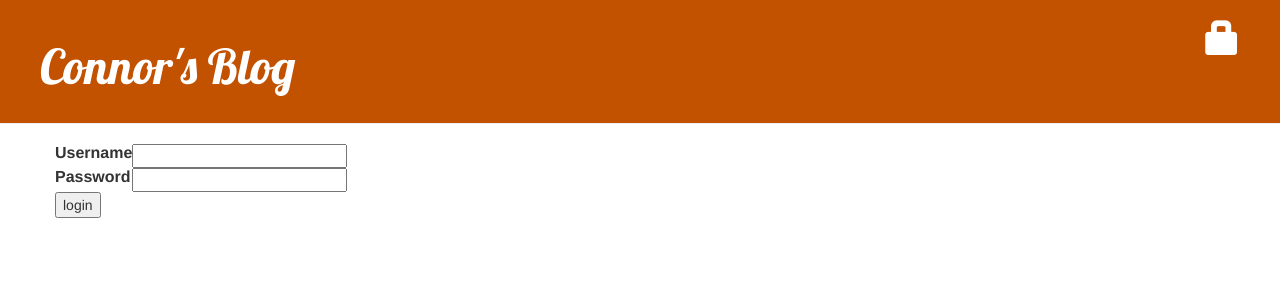
After one commit to klineconnor/my-first-blog, a Django app: template blog/templates/registration/login.html in a window 1280 px wide. The commit adds this page. Shown: the top 300 px of the page. Run offline with Django 3.2, Linux system fonts and the light colour scheme; the template is opened without the code that fills it, so the values that code supplies are empty, except form fields; tables that the repository leaves empty hold one stand-in row (values such as "Sample post"); form fields are guessed from the names that the template uses; some libraries are stand-ins or nearby versions.

Commit message:
Added secruity to pages and a login and logout page

```diff
--- a/blog/templates/blog/base.html
+++ b/blog/templates/blog/base.html
@@ -12,6 +12,9 @@
             {% if user.is_authenticated %}
                 <a href="{% url 'post_new' %}" class="top-menu"><span class="glyphicon-plus"></span></a>
                 <a href="{% url 'post_draft_list' %}" class="top-menu"><span class="glyphicon glyphicon-edit"></span></a>
+                <p class="top-menu">Hello {{ user.username }} <small>(<a href="{% url 'logout' %}">Log out</a>)</small></p>
+            {% else %}
+                <a href="{% url 'login' %}" class="top-menu"><span class="glyphicon glyphicon-lock"></span></a>
             {% endif %}
             <h1><a href="/">Connor's Blog</a></h1>
         </div>
--- /dev/null
+++ b/blog/templates/registration/login.html
@@ -0,0 +1,24 @@
+{% extends "blog/base.html" %}
+
+{% block content %}
+    {% if form.errors %}
+        <p>Your username and password didn't match. Please try again.</p>
+    {% endif %}
+
+    <form method="post" action="{% url 'login' %}">
+    {% csrf_token %}
+        <table>
+        <tr>
+            <td>{{ form.username.label_tag }}</td>
+            <td>{{ form.username }}</td>
+        </tr>
+        <tr>
+            <td>{{ form.password.label_tag }}</td>
+            <td>{{ form.password }}</td>
+        </tr>
+        </table>
+
+        <input type="submit" value="login" />
+        <input type="hidden" name="next" value="{{ next }}" />
+    </form>
+{% endblock %}
--- a/blog/views.py
+++ b/blog/views.py
@@ -2,6 +2,7 @@ from django.shortcuts import render, get_object_or_404, redirect
 from django.utils import timezone
 from .models import Post
 from .forms import PostForm
+from django.contrib.auth.decorators import login_required
 
 # Create your views here.
 
@@ -13,6 +14,7 @@ def post_detail(request, pk):
     post = get_object_or_404(Post, pk=pk)
     return render(request, 'blog/post_detail.html', {'post': post})
 
+@login_required
 def post_new(request):
     if request.method == "POST":
         form = PostForm(request.POST)
@@ -25,6 +27,7 @@ def post_new(request):
         form = PostForm()
     return render(request, 'blog/post_edit.html', {'form': form})
 
+@login_required
 def post_edit(request, pk):
     post = get_object_or_404(Post, pk=pk)
     if request.method == 'POST':
@@ -38,6 +41,7 @@ def post_edit(request, pk):
         form = PostForm(instance=post)
     return render(request, 'blog/post_edit.html', {'form': form})
 
+@login_required
 def post_draft_list(request):
     posts = Post.objects.filter(published_date__isnull=True).order_by('created_date')
     return render(request, 'blog/post_draft_list.html', {'posts': posts})
@@ -47,6 +51,7 @@ def post_publish(request, pk):
     post.publish()
     return redirect('post_detail', pk=pk)
 
+@login_required
 def post_remove(request, pk):
     post = get_object_or_404(Post, pk=pk)
     post.delete()
--- a/mysite/urls.py
+++ b/mysite/urls.py
@@ -16,7 +16,11 @@ Including another URLconf
 from django.contrib import admin
 from django.urls import path, include
 
+from django.contrib.auth import views
+
 urlpatterns = [
     path('admin/', admin.site.urls),
+    path('accounts/login/', views.LoginView.as_view(), name='login'),
+    path('accounts/logout/', views.LogoutView.as_view(), name='logout'),
     path('', include('blog.urls'),)
 ]
```
